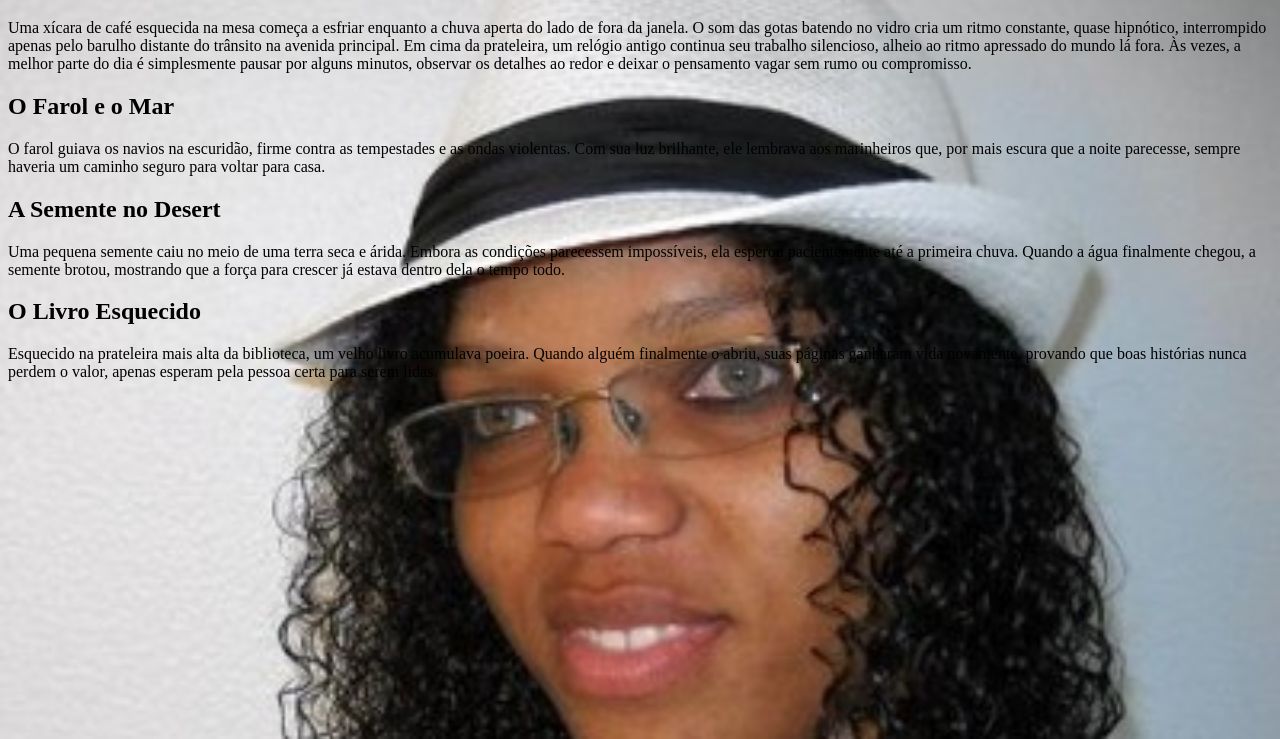
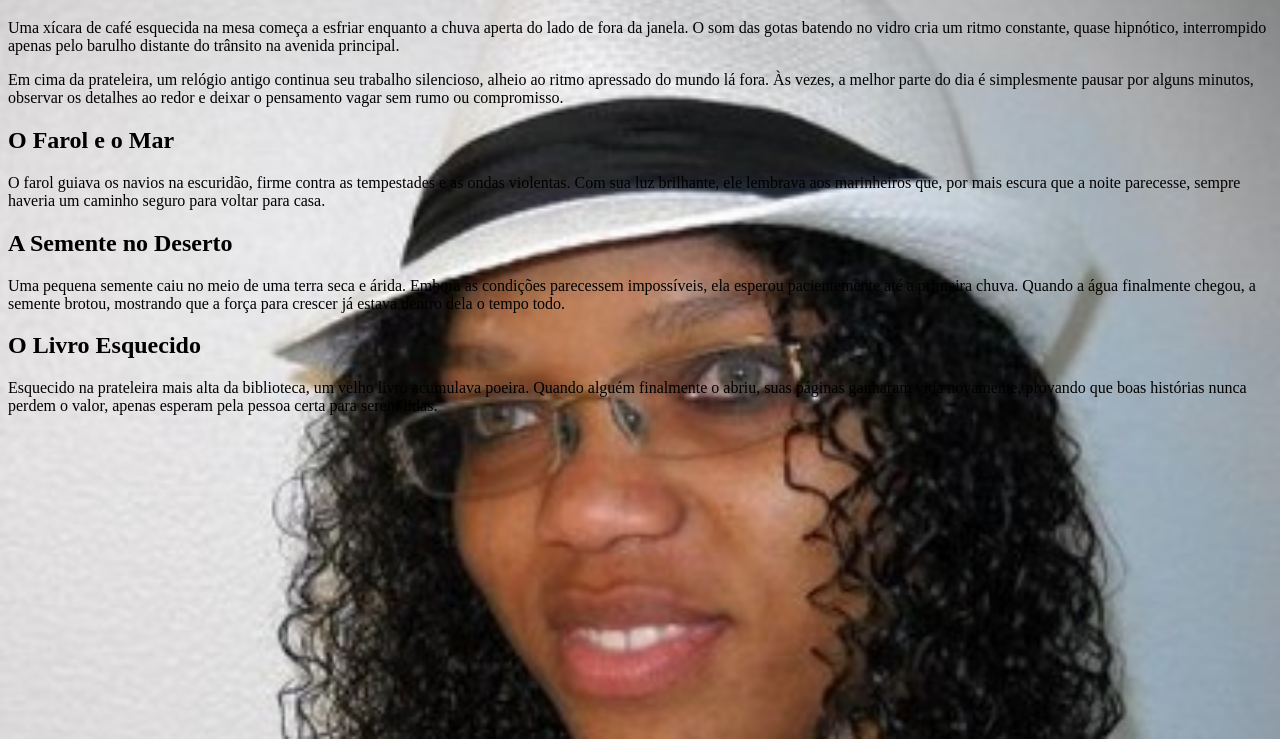
Before and after one commit to Davi0910213/HTML, a plain HTML site: page index.html in a window 1280 px wide. Shown: the part 61-800 px from the top of the page. Drawn offline with Linux system fonts and the light colour scheme.

Commit message:
Update content and structure in index.html
Added a new paragraph about an old clock and updated the title of a section.

```diff
--- a/index.html
+++ b/index.html
@@ -2,24 +2,28 @@
 <html lang="pt-BR">
 <head>
     <meta charset="UTF-8">
+    <meta name="viewport" content="width=device-width, initial-scale=1.0">
     <title>Faz o L</title>
     <style>
         body {
             background-image: url('1517507990524.jpeg');
-            background-size: cover; /* Dica extra: ajusta a imagem para cobrir a tela toda */
-            background-repeat: no-repeat; /* Evita que a imagem fique se repetindo */
+            background-size: cover;
+            background-repeat: no-repeat;
+            background-attachment: fixed; /* Mantém o fundo fixo ao rolar a página */
         }
     </style>
 </head>
 <body>
     <h1>Café frio e a chuva</h1>
-    <p>Uma xícara de café esquecida na mesa começa a esfriar enquanto a chuva aperta do lado de fora da janela. O som das gotas batendo no vidro cria um ritmo constante, quase hipnótico, interrompido apenas pelo barulho distante do trânsito na avenida principal.
+    <p>Uma xícara de café esquecida na mesa começa a esfriar enquanto a chuva aperta do lado de fora da janela. O som das gotas batendo no vidro cria um ritmo constante, quase hipnótico, interrompido apenas pelo barulho distante do trânsito na avenida principal.</p>
+    <p>Em cima da prateleira, um relógio antigo continua seu trabalho silencioso, alheio ao ritmo apressado do mundo lá fora. Às vezes, a melhor parte do dia é simplesmente pausar por alguns minutos, observar os detalhes ao redor e deixar o pensamento vagar sem rumo ou compromisso.</p>
 
-Em cima da prateleira, um relógio antigo continua seu trabalho silencioso, alheio ao ritmo apressado do mundo lá fora. Às vezes, a melhor parte do dia é simplesmente pausar por alguns minutos, observar os detalhes ao redor e deixar o pensamento vagar sem rumo ou compromisso.</p>
     <h2>O Farol e o Mar</h2>
     <p>O farol guiava os navios na escuridão, firme contra as tempestades e as ondas violentas. Com sua luz brilhante, ele lembrava aos marinheiros que, por mais escura que a noite parecesse, sempre haveria um caminho seguro para voltar para casa.</p>
-    <h2>A Semente no Desert</h2>
+
+    <h2>A Semente no Deserto</h2>
     <p>Uma pequena semente caiu no meio de uma terra seca e árida. Embora as condições parecessem impossíveis, ela esperou pacientemente até a primeira chuva. Quando a água finalmente chegou, a semente brotou, mostrando que a força para crescer já estava dentro dela o tempo todo.</p>
+
     <h2>O Livro Esquecido</h2>
     <p>Esquecido na prateleira mais alta da biblioteca, um velho livro acumulava poeira. Quando alguém finalmente o abriu, suas páginas ganharam vida novamente, provando que boas histórias nunca perdem o valor, apenas esperam pela pessoa certa para serem lidas.</p>
 </body>
```
